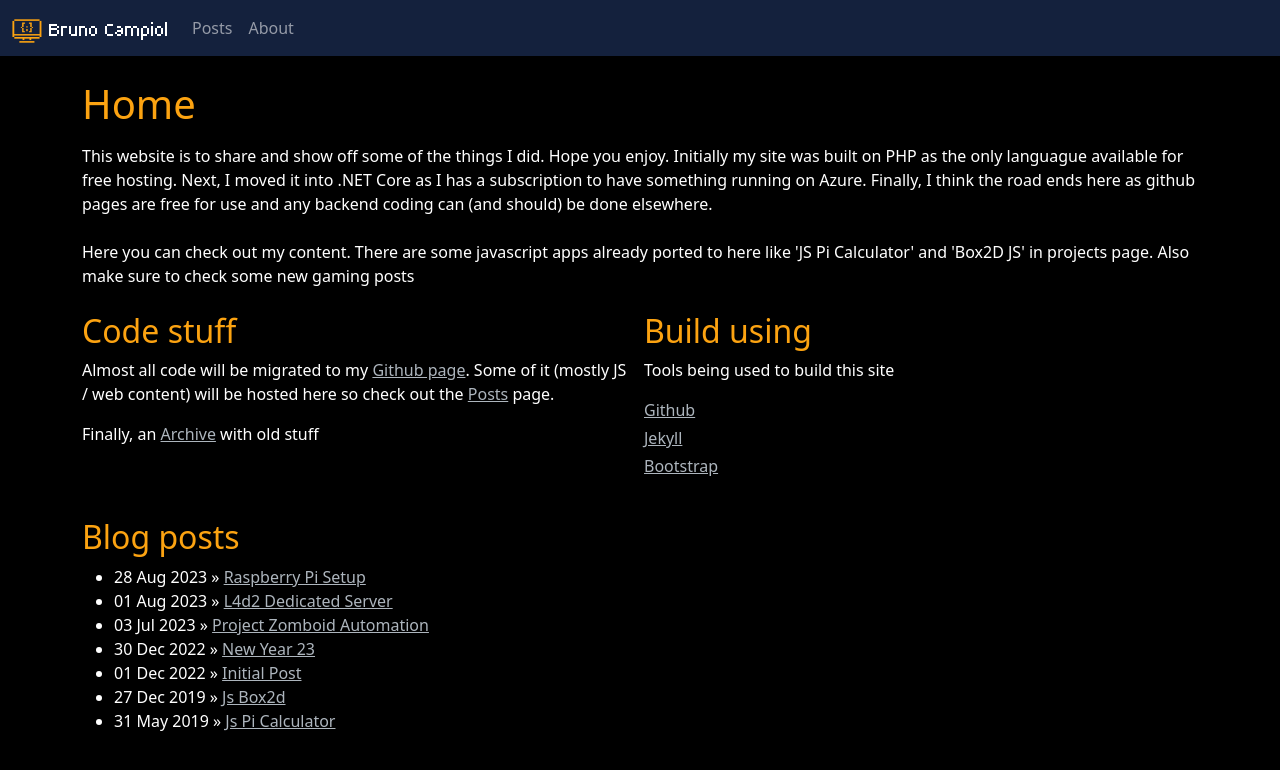
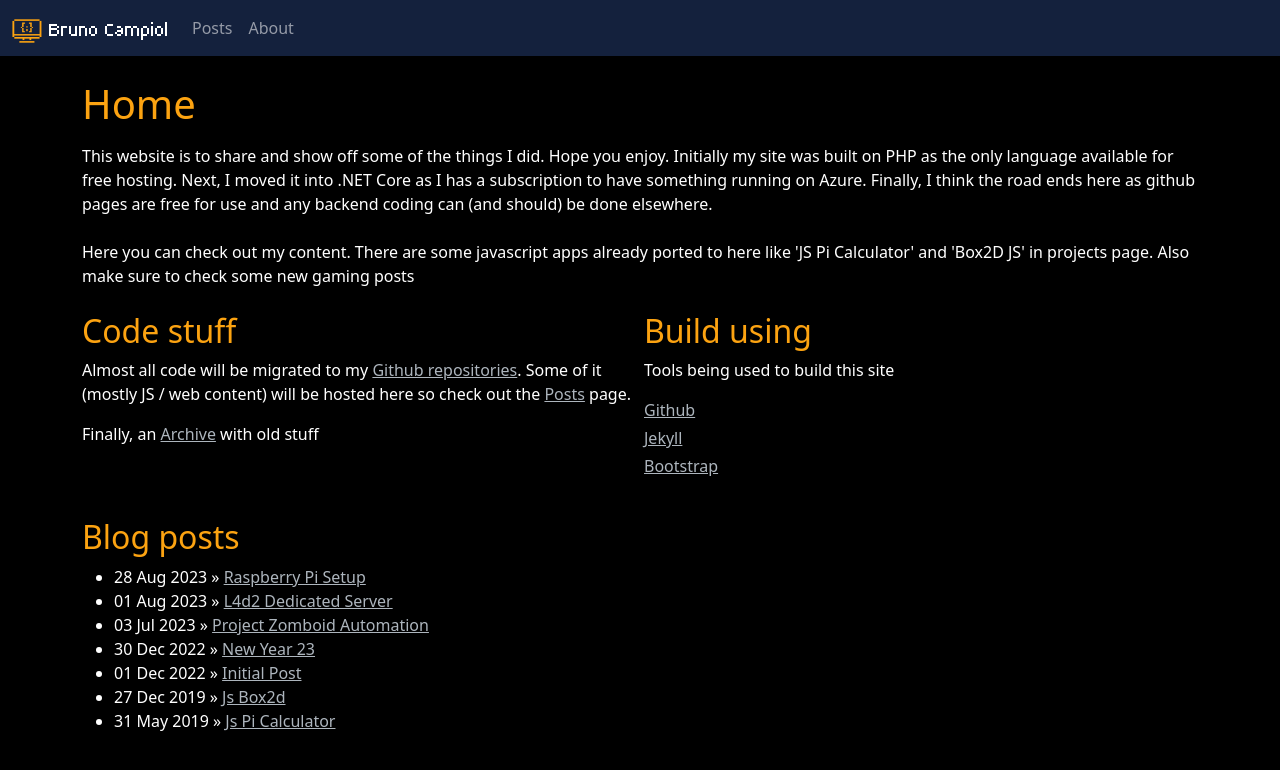
Before and after one commit to brunocampiol/brunocampiol.github.io, a Jekyll site: the page built from index.html, in a window 1280 px wide. Shown: the top 770 px of the page. Built offline with Jekyll 4.4.1, drawn with Linux system fonts in a browser that asks for light colours.

Commit message:
update index and delete projects page

```diff
--- a/index.html
+++ b/index.html
@@ -5,7 +5,7 @@ layout: default
 <div class="row g-2">
   <h1>Home</h1>
   <p>This website is to share and show off some of the things I did. Hope you enjoy. Initially my site was built on PHP
-    as the only languague available for free hosting. Next, I moved it into .NET Core as I has a subscription to have
+    as the only language available for free hosting. Next, I moved it into .NET Core as I has a subscription to have
     something running on Azure. Finally, I think the road ends here as github pages are free for use and any backend
     coding can (and should) be done elsewhere.
   </p>
@@ -15,7 +15,8 @@ layout: default
   </p>
   <div class="col-md-6">
     <h2>Code stuff</h2>
-    <p>Almost all code will be migrated to my <a href="https://github.com/brunocampiol">Github page</a>.
+    <p>Almost all code will be migrated to my <a href="https://github.com/brunocampiol?tab=repositories">Github
+        repositories</a>.
       Some of it (mostly JS / web content) will be hosted here so check out the <a href="./posts">Posts</a> page. </p>
     <p>Finally, an <a href="./archive">Archive</a> with old stuff</p>
   </div>
```
Also changed, not shown: projects.html (deleted, +0 -10 lines).
